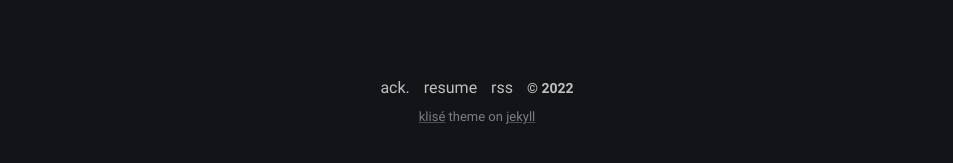
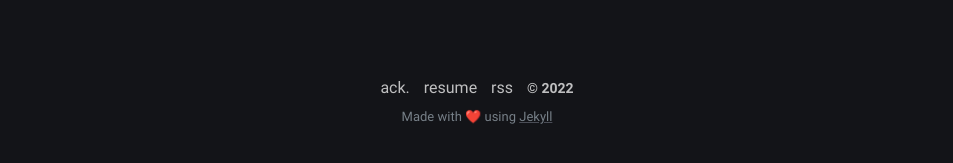
Before and after one commit to bickycheese/blog-in-a-container, a Jekyll site: the page built from _pages/about.md, in a window 1280 px wide. Shown: the part 732-895 px from the top of the page, without its empty margins (163-1116 px from the left). Built offline with Jekyll 4.4.1, drawn with Linux system fonts in a browser that asks for light colours.

Commit message:
some changes

```diff
--- a/_includes/footer.html
+++ b/_includes/footer.html
@@ -5,7 +5,7 @@
   <span class="footer_item">&copy; {{ site.time | date: "%Y" }}</span>
   <small class="footer_copyright">
     <!-- Klisé Theme: https://github.com/piharpi/jekyll-klise -->
-    <a
+    <!-- <a
       href="https://github.com/piharpi/jekyll-klise"
       target="_blank"
       rel="noreferrer noopener"
@@ -14,7 +14,8 @@
     theme on
     <a href="https://jekyllrb.com" target="_blank" rel="noreferrer noopener"
       >jekyll</a
-    >
+    > -->
+    Made with ❤️ using <a href="https://jekyllrb.com/">Jekyll</a>
   </small>
 </footer>
 <script src="/assets/js/main.js" defer="defer"></script>
```
Also changed, not shown: _pages/about.md (line endings or trailing spaces).
